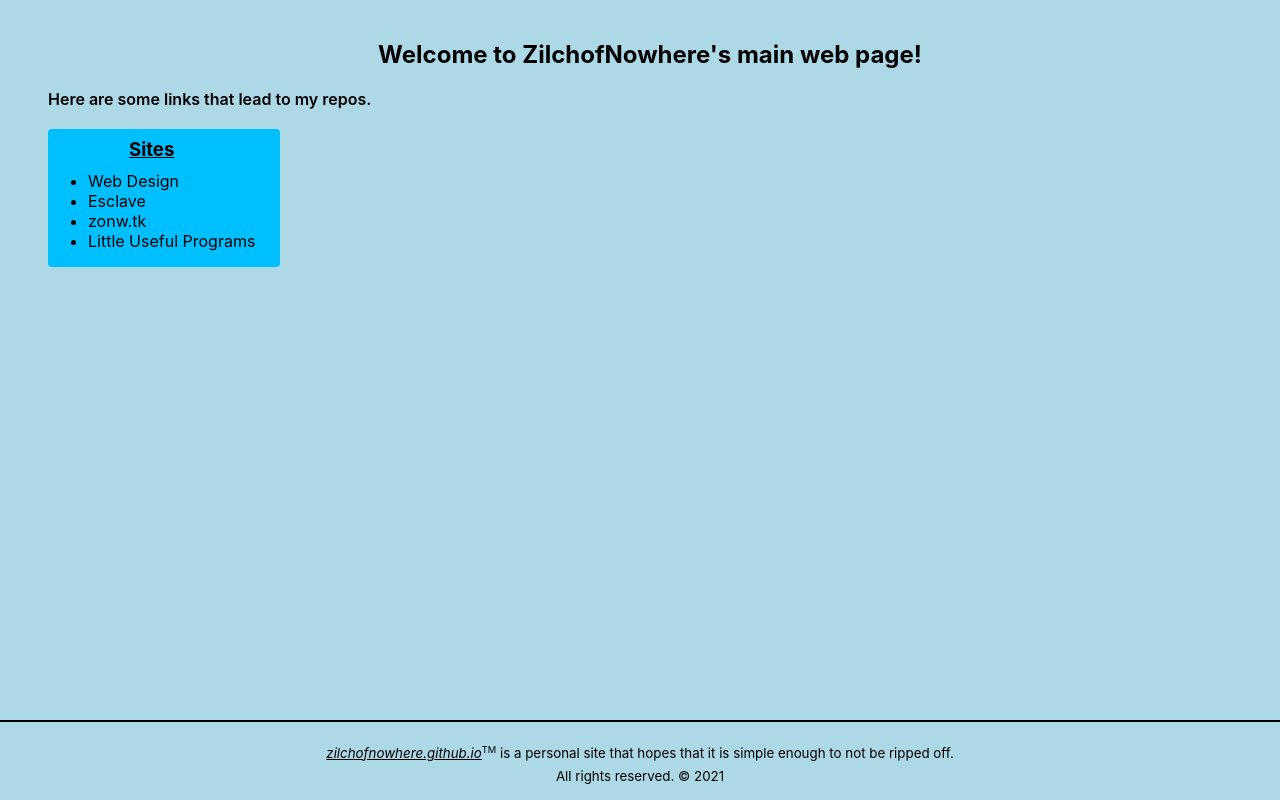
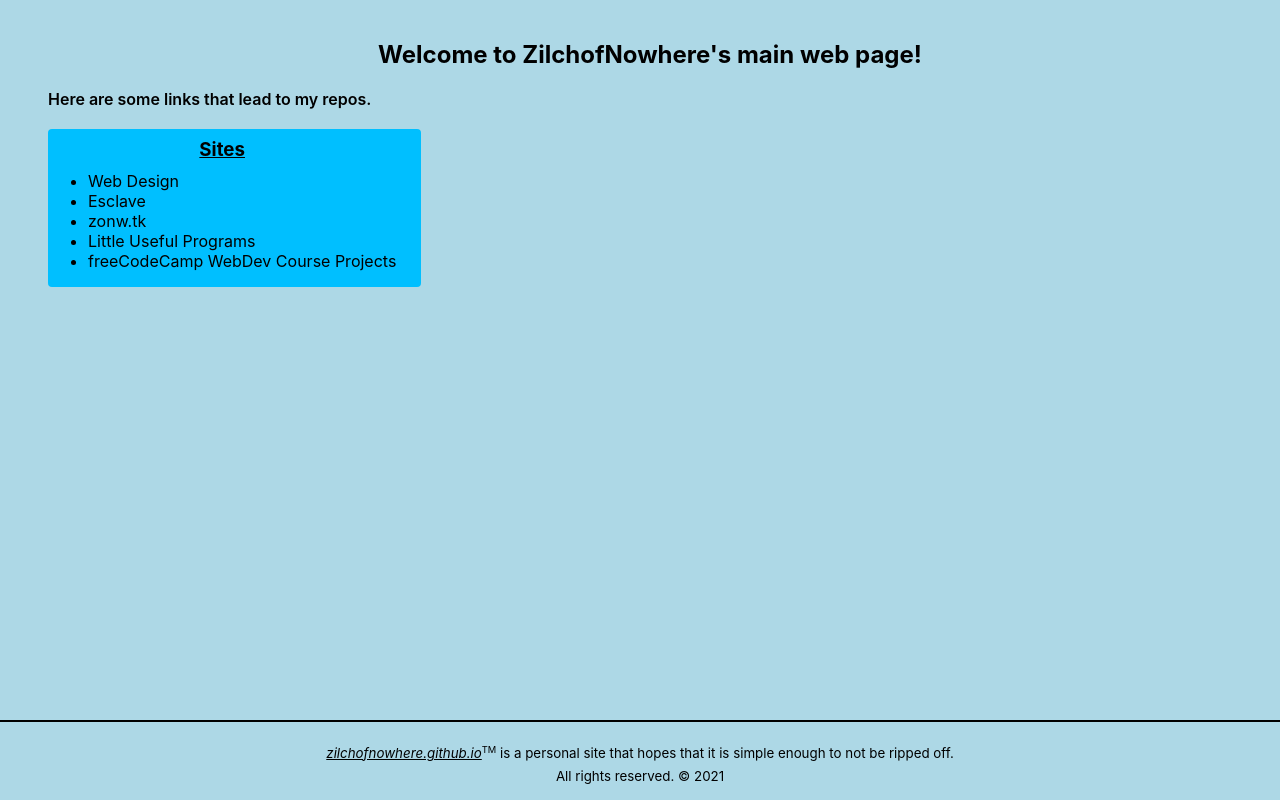
Before and after one commit to ZilchofNowhere/zilchofnowhere.github.io, a plain HTML site: page index.html in a window 1280 px wide. Drawn offline with Linux system fonts and the light colour scheme.

Commit message:
Add fcc-webdev-course

```diff
--- a/index.html
+++ b/index.html
@@ -71,6 +71,9 @@
             Little Useful Programs
           </a><br>
         </li>
+        <li>
+          <a href="https://github.com/ZilchofNowhere/fcc-webdev-course" title="Final projects of the tutorial chapters of freeCodeCamp Responsive Web Development Course">freeCodeCamp WebDev Course Projects</a>
+        </li>
       </ul>
     </nav>
     <footer>
```
